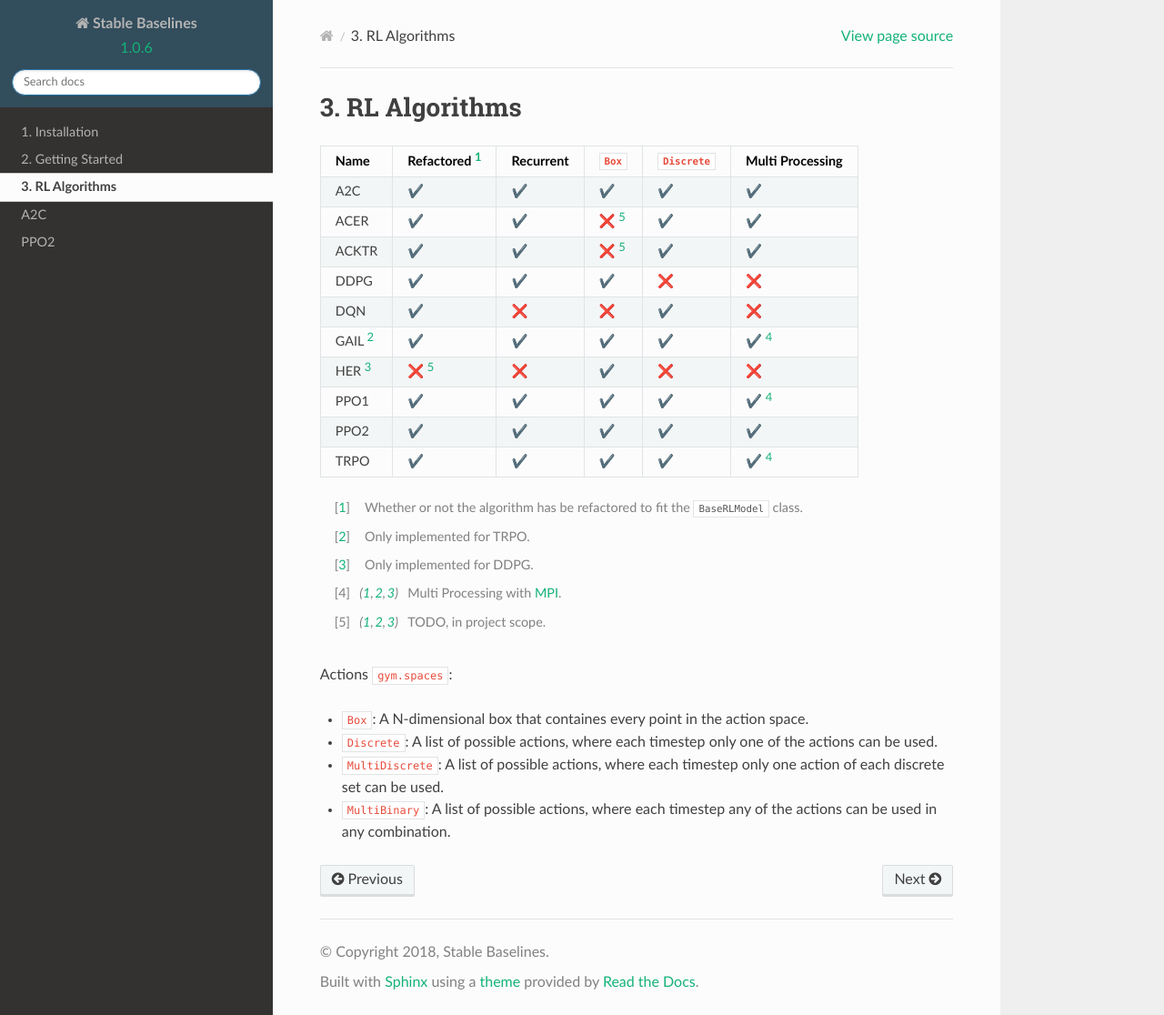
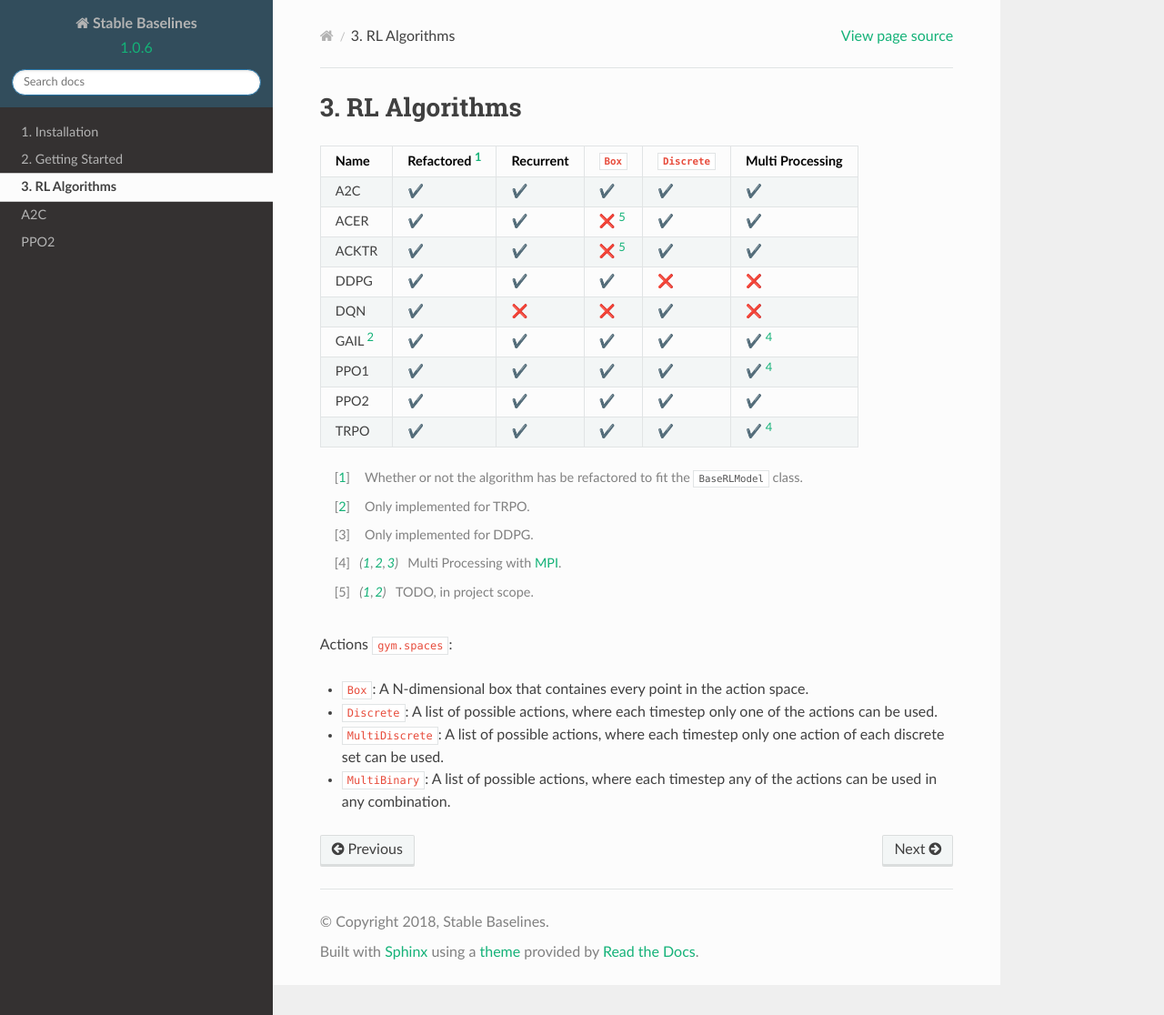
Before and after one commit to openai/baselines, a Sphinx documentation site: the page built from docs/guide/algos.rst, in a window 1280 px wide and 1116 px high. Shown: the whole window at 91% size. Built offline with Sphinx 7.4.7 and the Read the Docs theme 2.0.0, drawn with Linux system fonts in a browser that asks for light colours.

Commit message:
[ci skip] Remove HER from table

```diff
--- a/docs/guide/algos.rst
+++ b/docs/guide/algos.rst
@@ -18,7 +18,6 @@
 DDPG         ✔️                        ✔️         ✔️           ❌           ❌
 DQN          ✔️                        ❌        ❌           ✔️            ❌
 GAIL [#f2]_  ✔️                        ✔️         ✔️           ✔️            ✔️ [#f4]_
-HER [#f3]_   ❌ [#f5]_                ❌        ✔️           ❌           ❌
 PPO1         ✔️                        ✔️         ✔️           ✔️            ✔️ [#f4]_
 PPO2         ✔️                        ✔️         ✔️           ✔️            ✔️
 TRPO         ✔️                        ✔️         ✔️           ✔️            ✔️ [#f4]_
```
